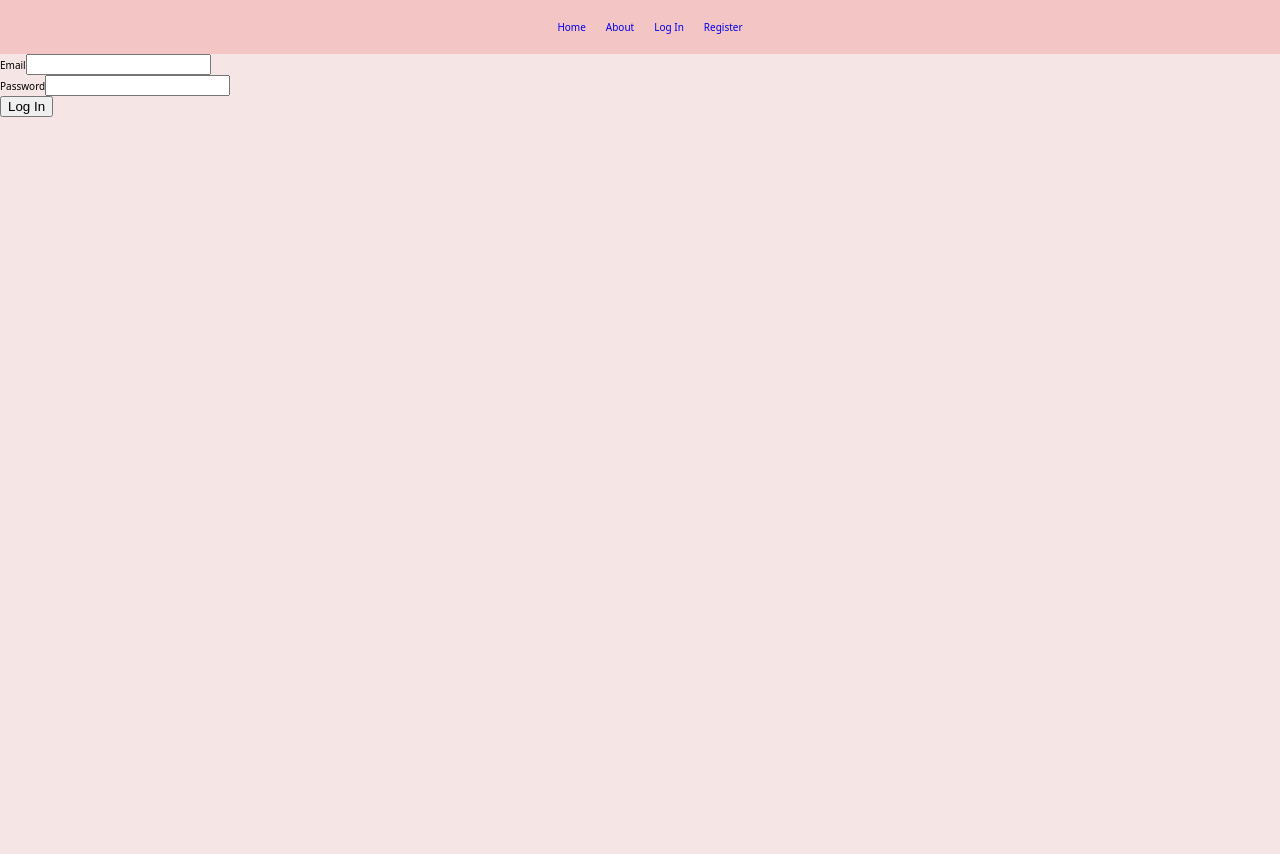
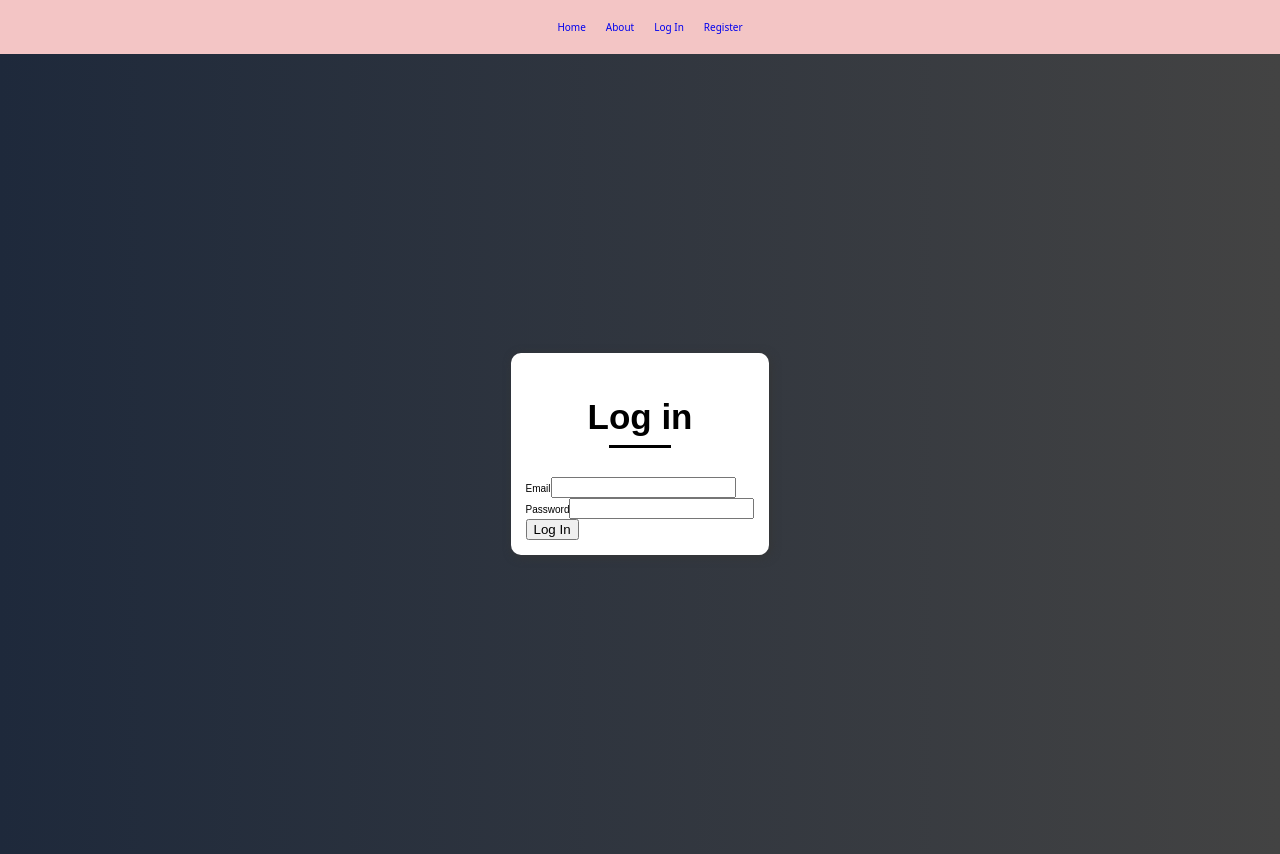
Before and after one commit to Haziq12/Boxd, a Flask app: page /login in a window 1280 px wide. Before the commit the page ends 117 px from the top, so only its background shows below. Run offline with Flask 2, Linux system fonts and the light colour scheme; some libraries are stand-ins or nearby versions.

Commit message:
begin login form styling

```diff
--- /dev/null
+++ b/myapp/static/styles/login.css
@@ -0,0 +1,37 @@
+
+.form-container {
+  min-height: 100vh;
+  display: flex;
+  justify-content: center;
+  align-items: center;
+  font-family: sans-serif;
+  background: linear-gradient(to right, #1e293b, #434343);
+}
+
+.login {
+  padding: 15px;
+  border-radius: 10px;
+  box-shadow: 2px 2px 10px #353636;
+  background: #fff;
+}
+
+.item{
+  display: flex;
+  justify-content: center;
+  align-items: center;
+}
+
+.log-in {
+  font-size: 35px;
+  color: var(--secondary-color);
+}
+
+.log-in::after{
+  content: "";
+  display: block;
+  width: 60%;
+  height: 3px;
+  margin-top: 8px;
+  background: black;
+  margin-inline: auto;
+}
--- a/myapp/templates/item.html
+++ b/myapp/templates/item.html
@@ -11,11 +11,11 @@
     <h1 class="itemName">{{ item.itemName }}</h1>
     <h3 class="price">${{item.price}}</h3>
     <p class="category">Category: {{item.category}}</p>
+    <p class="size">Size: {{item.size}}</p>
   </main>
 
   <article>
     <p class="condition">Condition: {{item.condition}}</p>
-    <p class="size">Size: {{item.size}}</p>
     <p class="description">Description: {{item.itemDescription}}</p>
     <p class="contact">Buying Info: {{item.contactIfo}}</p>
   </article>
--- a/myapp/templates/login.html
+++ b/myapp/templates/login.html
@@ -1,11 +1,20 @@
 {% extends "base.html" %}
 {% block content %}
 
-<form method="POST">
-    {{form.hidden_tag()}}
-    {{form.email.label}}{{form.email}}<br>
-    {{form.password.label}}{{form.password}}<br>
-    {{form.submit()}}
+<link rel="stylesheet" href="{{url_for('static', filename='./styles/login.css')}}" />
 
-</form>
+<div class="form-container">
+
+    <form class="login" method="POST">
+        <div class="item">
+            <h2 class="log-in">Log in</h2>
+        </div>
+        {{form.hidden_tag()}}
+        {{form.email.label(class_="email-label")}}{{form.email(class_="email-input")}}<br>
+        {{form.password.label(class_="password-label")}}{{form.password(class_="password-input")}}<br>
+        {{form.submit()}}
+    </form>
+
+</div>
+
 {% endblock %}
```
Also changed, not shown: myapp/static/styles/item.css (+16 -3 lines).
